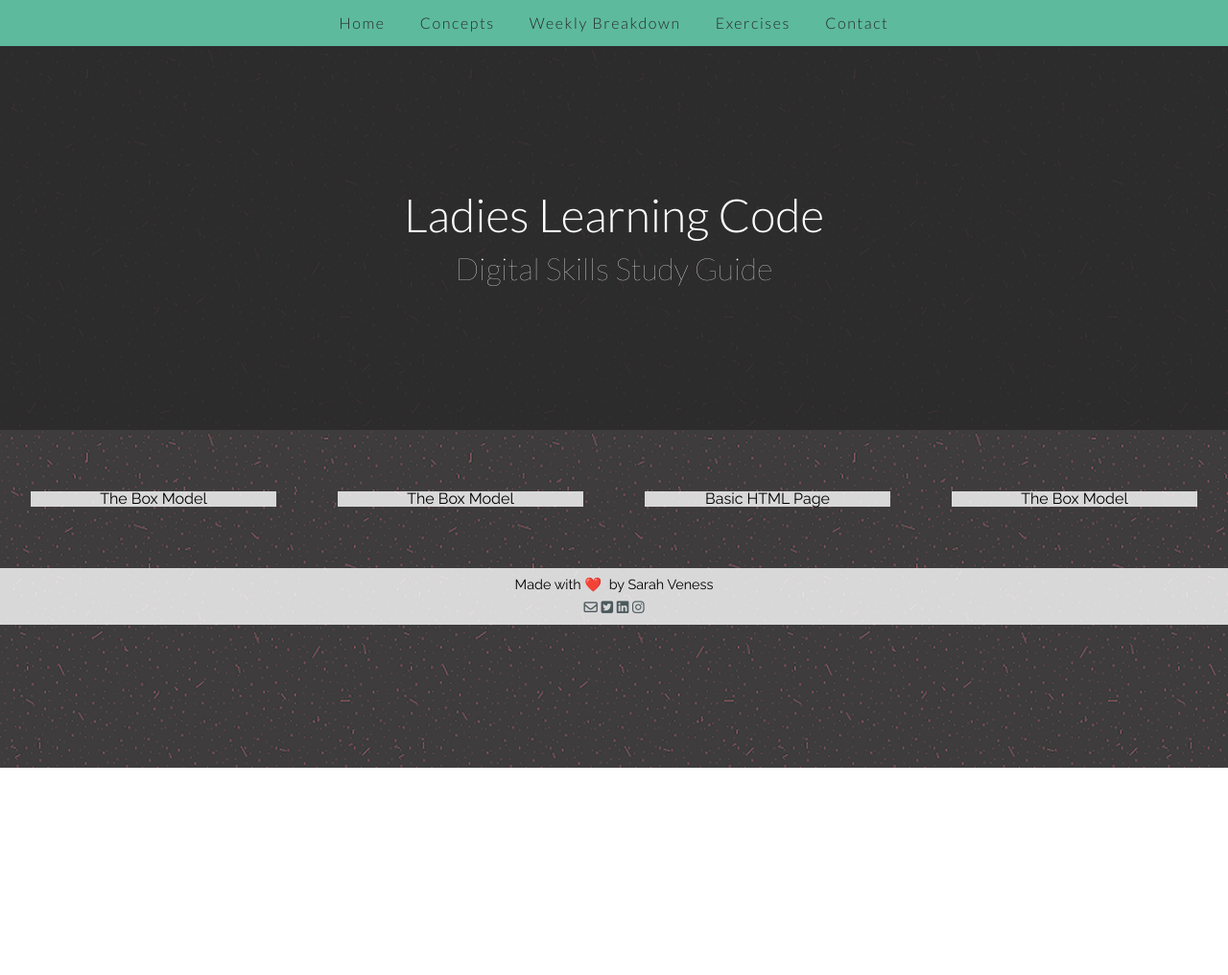
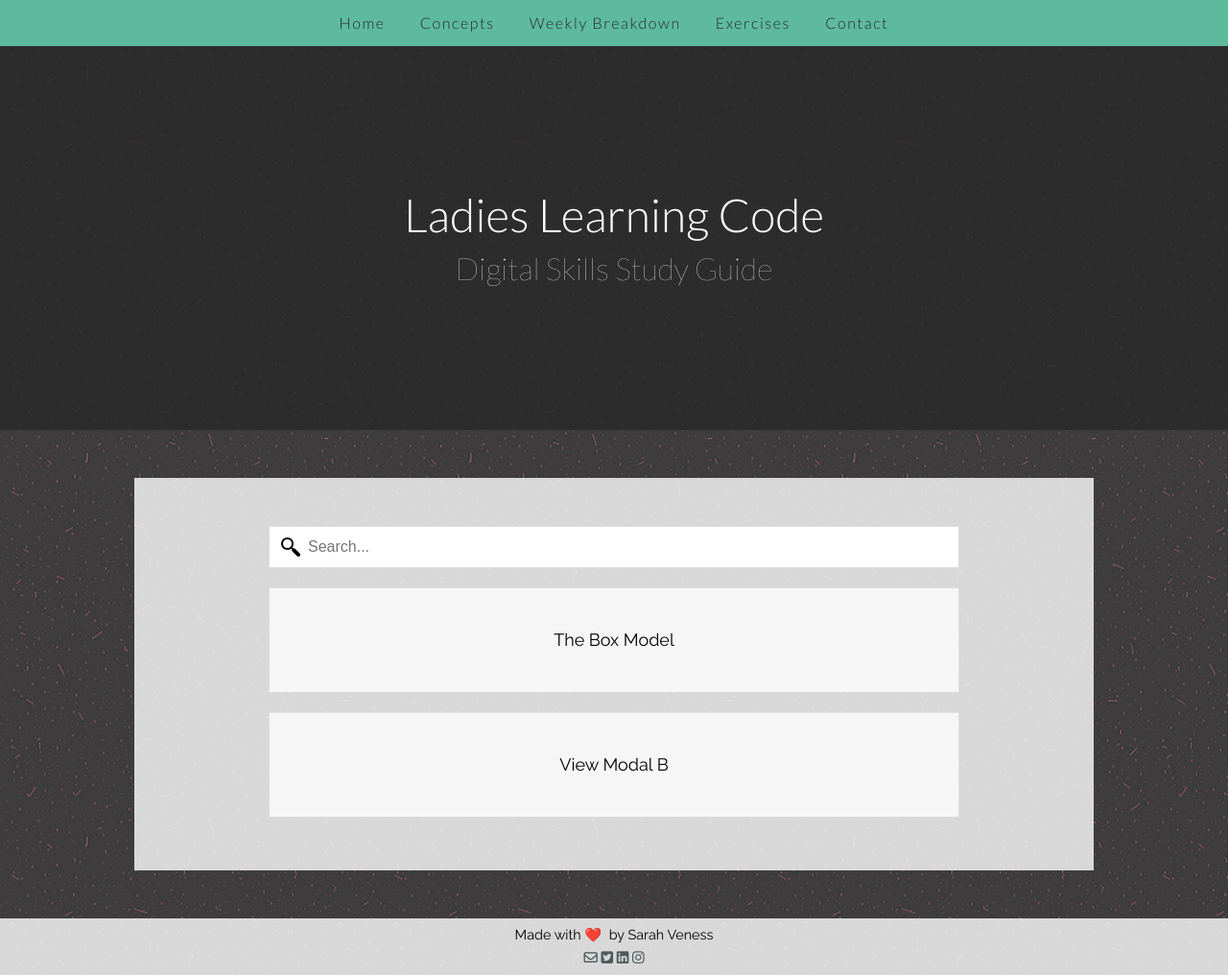
Before and after one commit to digitalskillsllc/digitalskillsllc.github.io, a plain HTML site: page concepts.html in a window 1280 px wide. Shown: the whole page at 96% size. Before the commit the page ends 800 px from the top, so only its background shows below. Drawn offline with nearby package versions, Linux system fonts and the light colour scheme.

Commit message:
design kinda finalized, modal activated and working, and search function complete

```diff
--- a/concepts.html
+++ b/concepts.html
@@ -36,29 +36,33 @@
         </header>
 
         <section class="concepts" id="concepts">
-          <div class="cards-row">
-            <div class="column">
-              <div class="card background-style">
-                The Box Model
-              </div>
-            </div>
-            <div class="column">
-              <div class="card background-style">
-                The Box Model
-              </div>
-            </div>
-            <div class="column">
-              <div class="card background-style">
-                Basic HTML Page
-              </div>
-            </div>
-            <div class="column">
-              <div class="card background-style">
-                The Box Model
-              </div>
-            </div>
+          <div class="container background-style">
+            <input type="text" id="myInput" onkeyup="search()" placeholder="Search..." title="Search for a concept">
+            <ul id="myUL">
+              <li>
+                <div class="content">
+                  <a href="#box-model" class="modal-open">The Box Model</a>
+                </div>
+              </li>
+              <li>
+                <div class="content">
+                  <a href="#flexbox" class="modal-open">View Modal B</a>
+                </div>
+              </li>
+            </ul>
           </div>
+          <section class="modal bg" role="dialog" id="box-model">
+          <a href="#" class="modal-exit" title="close">&times;</a>
+          <h1 id="modalA-title" class="modal-title">Modal A</h1>
+          <p id="modalA-description" class="modal-description">Lots of fun things in here to see.</p>
+          </section>
+          <section class="modal bg" role="dialog" id="flexbox">
+        	<a href="#" class="modal-exit" title="close">&times;</a>
+        	<h1 id="modalB-title" class="modal-title">Modal B</h1>
+        	<p id="modalB-description" class="modal-description">Lots of fun things in here to see.</p>
         </section>
+        </section>
+
 
         <footer>
           <p class="babytext">Made with ❤️&nbsp by <a href="https://www.sarahveness.com">Sarah Veness</a></p>
@@ -66,8 +70,11 @@
           </a> <a href="https://instagram.com/sarahveness" target="_blank"><i class="fa fa-instagram" aria-hidden="true"></i></a></p>
         </footer>
 
+
         <script src="https://code.jquery.com/jquery-3.2.1.min.js" integrity="sha256-hwg4gsxgFZhOsEEamdOYGBf13FyQuiTwlAQgxVSNgt4=" crossorigin="anonymous"></script>
         <script type="text/javascript" src="js/nav.js"></script>
+        <script type="text/javascript" src="js/modal.js"></script>
+        <script type="text/javascript" src="js/search.js"></script>
     </body>
 
 
```
